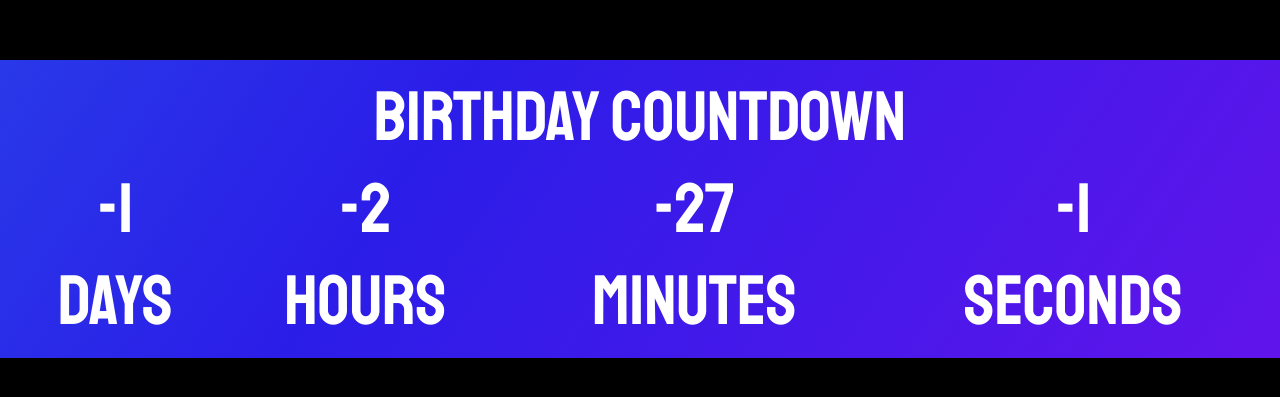
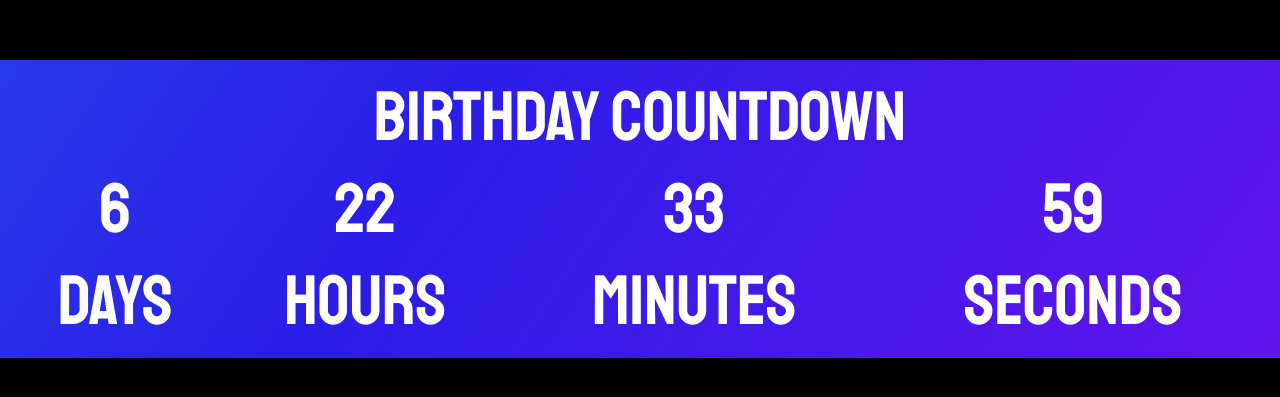
Before and after one commit to esacht/birthday_site, a plain HTML site: page index.html in a window 1280 px wide. Shown: the part 191-588 px from the top of the page. Drawn offline with Linux system fonts and the light colour scheme; files whose address does not match are found by name.

Commit message:
some finishing touches

```diff
--- a/index.css
+++ b/index.css
@@ -43,7 +43,6 @@ body {
       50%{background-position:100% 19%}
       100%{background-position:0% 82%}
   }
-
 }
 
 .info {
@@ -104,6 +103,7 @@ body {
     right: 25%;
     font-size: 150px;
     color: white;
+    z-index: 1;
   }
 
 #unicornPicture {
--- a/index.js
+++ b/index.js
@@ -1,6 +1,6 @@
 document.addEventListener('DOMContentLoaded', function() {
+
   const birthdayTime = document.querySelector('#birthdayTime')
-  const backgroundMusicPath = '/Users/johnmartinez/dev/ninas_birthday_site/sounds/somePlaceholderMusic.mp3'
 
   const countdownContainer = document.querySelector('#countdown')
   const daysCountdown = document.querySelector('#days')
@@ -8,16 +8,13 @@ document.addEventListener('DOMContentLoaded', function() {
   const minutesCountdown = document.querySelector('#minutes')
   const secondsCountdown = document.querySelector('#seconds')
 
-  let backgroundMusic = []
+  const currentTime = new Date()
+  let yearOfTheEvent = currentTime.getFullYear()
+  let eventDate = new Date( yearOfTheEvent, 01, 04 )
+  const isItFebruary4th = currentTime.getMonth() === 01 && currentTime.getDate() === 04
 
   function countdown() {
-
     const now = new Date()
-    let currentYear = now.getFullYear()
-    // let eventDate = new Date( currentYear, 01, 04 )
-    let eventDate = new Date( currentYear, 00, 28 )
-    const isItFebruary4th = now.getMonth() === 0 && now.getDate() === 27
-
     const currentTime = now.getTime()
     const eventTime = eventDate.getTime()
     const remainingTime = eventTime - currentTime
@@ -31,17 +28,12 @@ document.addEventListener('DOMContentLoaded', function() {
     minutes %= 60
     seconds %= 60
 
-    const hoursView = ( hours < 10 ) ? "0" + hours : hours
-    const minutesView = ( minutes < 10 ) ? "0" + minutes : minutes
-    const secondsView = ( seconds < 10 ) ? "0" + seconds : seconds
-
     if ( isItFebruary4th ) {
       console.log('Happy birthday, Nina!')
+
       countdownContainer.style.display = "none"
-
       birthdayTime.style.display = "block"
-      backgroundMusic.play()
-      // document.body.style.backgroundColor = "pink"
+      yearOfTheEvent++
 
     } else {
 
@@ -55,26 +47,6 @@ document.addEventListener('DOMContentLoaded', function() {
     } // end of if ( isItFebruary4th )
 
   } // end of countdown
+  countdown()
 
-  function sound(src) {
-    this.sound = document.createElement("audio");
-    this.sound.src = src;
-    this.sound.setAttribute("preload", "auto");
-    this.sound.setAttribute("controls", "none");
-    this.sound.style.display = "none";
-    document.body.appendChild(this.sound);
-    this.play = function(){
-      this.sound.play();
-    }
-    this.stop = function(){
-      this.sound.pause();
-    }
-  } // end of sound(src)
-
-  function main() {
-    backgroundMusic = new sound(backgroundMusicPath)
-    countdown()
-  }
-
-  main()
 }) // end of DOMContentLoaded
```
